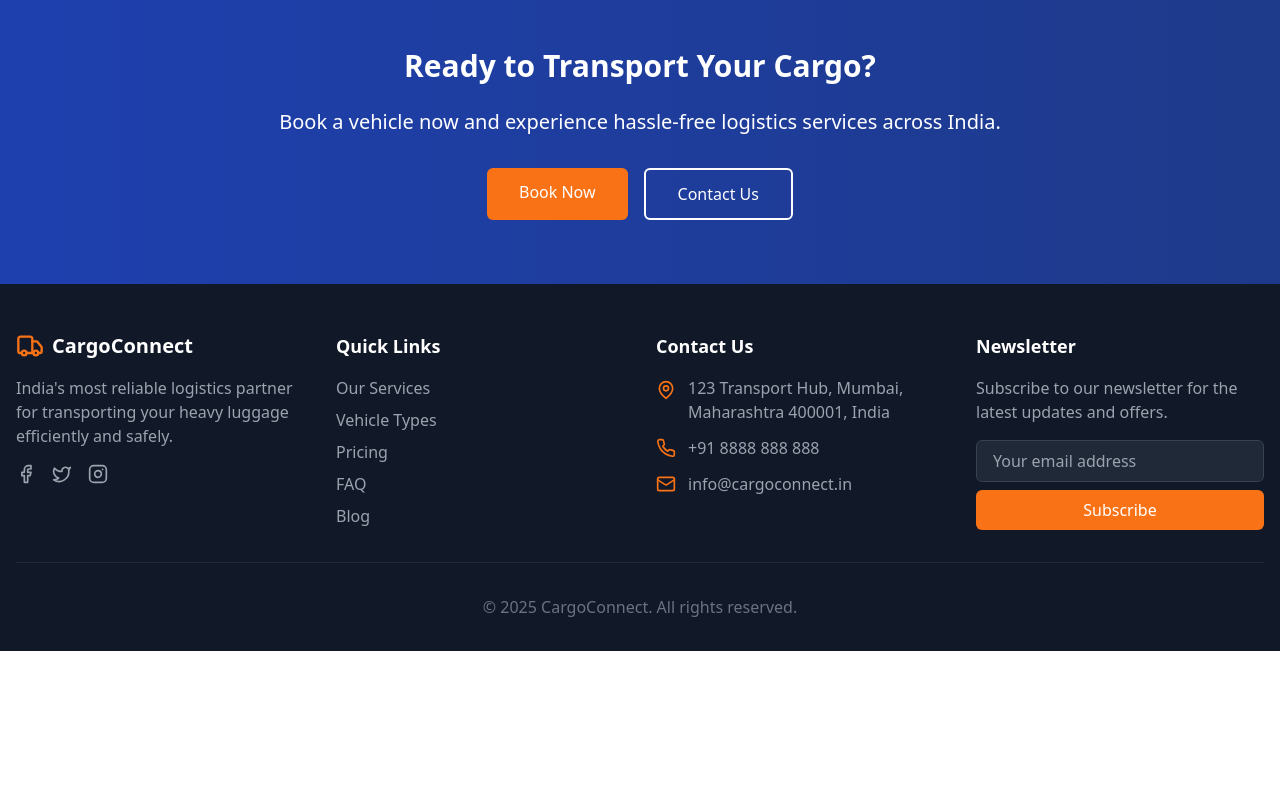
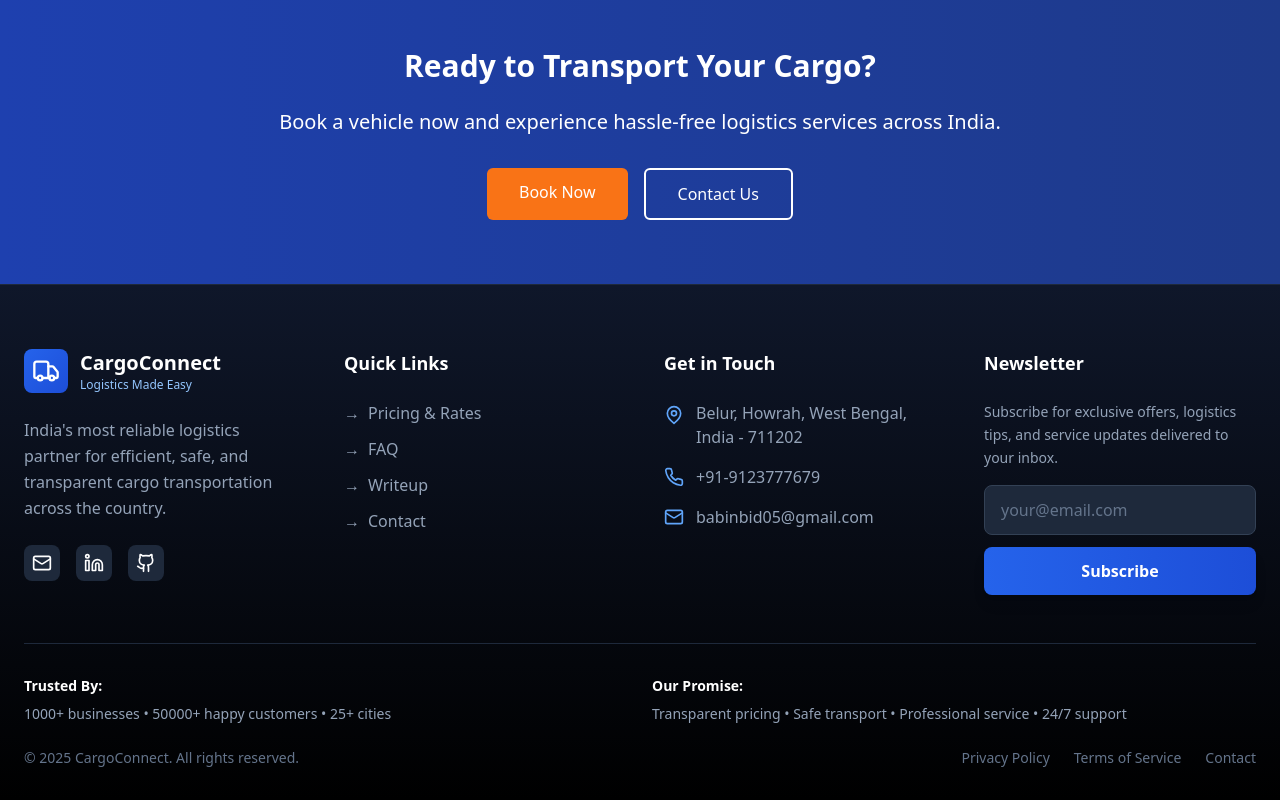
Before and after one commit to KGFCH2/CargoConnect, a React (Vite) app: page / in a window 1280 px wide. Shown: the part 3130-3930 px from the top of the page. Before the commit the page ends 3781 px from the top, so only its background shows below. Built offline with nearby package versions, Linux system fonts and the light colour scheme.

Commit message:
Footer Section Updated

```diff
--- a/index.html
+++ b/index.html
@@ -1,13 +1,16 @@
 <!doctype html>
 <html lang="en">
+
 <head>
   <meta charset="UTF-8" />
   <link rel="icon" type="image/svg+xml" href="/favicon.svg" />
   <meta name="viewport" content="width=device-width, initial-scale=1.0" />
   <title>CargoConnect - India's Logistics Partner</title>
 </head>
+
 <body>
   <div id="root"></div>
   <script type="module" src="/src/main.tsx"></script>
 </body>
+
 </html>
--- a/src/components/Footer.tsx
+++ b/src/components/Footer.tsx
@@ -1,61 +1,98 @@
-import React from 'react';
-import { Truck, Facebook, Twitter, Instagram, Mail, Phone, MapPin } from 'lucide-react';
+import React, { useState } from 'react';
+import { Truck, Mail, Phone, MapPin, Github, Linkedin } from 'lucide-react';
 import { Link } from 'react-router-dom';
 
 const Footer: React.FC = () => {
+  const [email, setEmail] = useState('');
+  const [subscribeMessage, setSubscribeMessage] = useState('');
+  const [isSubscribing, setIsSubscribing] = useState(false);
+
+  const handleSubscribe = async (e: React.FormEvent) => {
+    e.preventDefault();
+    setIsSubscribing(true);
+
+    try {
+      const API_URL = import.meta.env.VITE_API_URL || 'http://localhost:3001';
+      const response = await fetch(`${API_URL}/api/subscribe`, {
+        method: 'POST',
+        headers: {
+          'Content-Type': 'application/json',
+        },
+        body: JSON.stringify({ email })
+      });
+
+      const data = await response.json();
+
+      if (response.ok) {
+        setSubscribeMessage(data.message);
+        setEmail('');
+        setTimeout(() => setSubscribeMessage(''), 5000);
+      } else {
+        setSubscribeMessage(data.error || 'Subscription failed');
+      }
+    } catch (error) {
+      setSubscribeMessage('Failed to connect to server. Make sure the backend is running.');
+    } finally {
+      setIsSubscribing(false);
+    }
+  };
   return (
-    <footer className="bg-gray-900 text-white pt-12 pb-8">
-      <div className="container mx-auto px-4">
-        <div className="grid grid-cols-1 md:grid-cols-2 lg:grid-cols-4 gap-8">
+    <footer className="bg-gradient-to-b from-slate-900 dark:from-slate-950 to-black dark:to-black text-white pt-16 pb-8 border-t border-slate-800 dark:border-slate-900 transition-colors duration-300">
+      <div className="container mx-auto px-6">
+        <div className="grid grid-cols-1 md:grid-cols-2 lg:grid-cols-4 gap-12 mb-12">
           {/* Company Info */}
-          <div>
-            <div className="flex items-center gap-2 mb-4">
-              <Truck size={28} className="text-orange-500" />
-              <span className="text-xl font-bold">CargoConnect</span>
+          <div className="group">
+            <div className="flex items-center gap-3 mb-6">
+              <div className="p-2 bg-gradient-to-br from-blue-600 to-blue-700 dark:from-blue-600 dark:to-blue-700 rounded-lg group-hover:scale-110 transition-transform duration-300">
+                <Truck size={28} className="text-white" />
+              </div>
+              <div>
+                <span className="text-xl font-bold group-hover:text-blue-400 transition-colors duration-300">CargoConnect</span>
+                <div className="text-xs text-blue-300">Logistics Made Easy</div>
+              </div>
             </div>
-            <p className="text-gray-400 mb-4">
-              India's most reliable logistics partner for transporting your heavy luggage efficiently and safely.
+            <p className="text-slate-400 dark:text-slate-500 mb-6 leading-relaxed group-hover:text-slate-300 dark:group-hover:text-slate-400 transition-colors duration-300">
+              India's most reliable logistics partner for efficient, safe, and transparent cargo transportation across the country.
             </p>
             <div className="flex gap-4">
-              <a href="#" className="text-gray-400 hover:text-white transition-colors">
-                <Facebook size={20} />
+              <a href="mailto:babinbid05@gmail.com" className="p-2 bg-slate-800 dark:bg-slate-700 hover:bg-green-600 dark:hover:bg-green-600 rounded-lg transition-all duration-500 ease-in-out transform hover:scale-110 hover:rotate-6" title="Send email">
+                <Mail size={20} />
               </a>
-              <a href="#" className="text-gray-400 hover:text-white transition-colors">
-                <Twitter size={20} />
+              <a href="https://www.linkedin.com/in/babin-bid-853728293/" className="p-2 bg-slate-800 dark:bg-slate-700 hover:bg-blue-600 dark:hover:bg-blue-600 rounded-lg transition-all duration-500 ease-in-out transform hover:scale-110 hover:rotate-6" title="LinkedIn Profile">
+                <Linkedin size={20} />
               </a>
-              <a href="#" className="text-gray-400 hover:text-white transition-colors">
-                <Instagram size={20} />
+              <a href="https://github.com/KGFCH2" className="p-2 bg-slate-800 dark:bg-slate-700 hover:bg-slate-600 dark:hover:bg-slate-600 rounded-lg transition-all duration-500 ease-in-out transform hover:scale-110 hover:rotate-6" title="GitHub Profile">
+                <Github size={20} />
               </a>
             </div>
           </div>
 
           {/* Quick Links */}
           <div>
-            <h3 className="text-lg font-semibold mb-4">Quick Links</h3>
-            <ul className="space-y-2">
+            <h3 className="text-lg font-bold mb-6">Quick Links</h3>
+            <ul className="space-y-3">
               <li>
-                <Link to="/services" className="text-gray-400 hover:text-white transition-colors">
-                  Our Services
+                <Link to="/pricing" className="text-slate-400 dark:text-slate-500 hover:text-blue-400 dark:hover:text-blue-400 transition-colors font-medium group inline-flex items-center">
+                  <span className="group-hover:translate-x-1 transition-transform duration-300">→</span>
+                  <span className="ml-2">Pricing & Rates</span>
                 </Link>
               </li>
               <li>
-                <Link to="/vehicles" className="text-gray-400 hover:text-white transition-colors">
-                  Vehicle Types
+                <Link to="/faq" className="text-slate-400 dark:text-slate-500 hover:text-blue-400 dark:hover:text-blue-400 transition-colors font-medium group inline-flex items-center">
+                  <span className="group-hover:translate-x-1 transition-transform duration-300">→</span>
+                  <span className="ml-2">FAQ</span>
                 </Link>
               </li>
               <li>
-                <Link to="/pricing" className="text-gray-400 hover:text-white transition-colors">
-                  Pricing
+                <Link to="/blog" className="text-slate-400 dark:text-slate-500 hover:text-blue-400 dark:hover:text-blue-400 transition-colors font-medium group inline-flex items-center">
+                  <span className="group-hover:translate-x-1 transition-transform duration-300">→</span>
+                  <span className="ml-2">Writeup</span>
                 </Link>
               </li>
               <li>
-                <Link to="/faq" className="text-gray-400 hover:text-white transition-colors">
-                  FAQ
-                </Link>
-              </li>
-              <li>
-                <Link to="/blog" className="text-gray-400 hover:text-white transition-colors">
-                  Blog
+                <Link to="/contact" className="text-slate-400 dark:text-slate-500 hover:text-blue-400 dark:hover:text-blue-400 transition-colors font-medium group inline-flex items-center">
+                  <span className="group-hover:translate-x-1 transition-transform duration-300">→</span>
+                  <span className="ml-2">Contact</span>
                 </Link>
               </li>
             </ul>
@@ -63,24 +100,24 @@ const Footer: React.FC = () => {
 
           {/* Contact Info */}
           <div>
-            <h3 className="text-lg font-semibold mb-4">Contact Us</h3>
-            <ul className="space-y-3">
-              <li className="flex items-start gap-3">
-                <MapPin size={20} className="text-orange-500 flex-shrink-0 mt-1" />
-                <span className="text-gray-400">
-                  123 Transport Hub, Mumbai, Maharashtra 400001, India
+            <h3 className="text-lg font-bold mb-6">Get in Touch</h3>
+            <ul className="space-y-4">
+              <li className="flex items-start gap-3 group">
+                <MapPin size={20} className="text-blue-400 dark:text-blue-400 flex-shrink-0 mt-1 group-hover:scale-110 transition-transform" />
+                <span className="text-slate-400 dark:text-slate-500 group-hover:text-slate-300 dark:group-hover:text-slate-400 transition-colors">
+                  Belur, Howrah, West Bengal, India - 711202
                 </span>
               </li>
-              <li className="flex items-center gap-3">
-                <Phone size={20} className="text-orange-500" />
-                <a href="tel:+918888888888" className="text-gray-400 hover:text-white transition-colors">
-                  +91 8888 888 888
+              <li className="flex items-center gap-3 group">
+                <Phone size={20} className="text-blue-400 dark:text-blue-400 flex-shrink-0 group-hover:scale-110 transition-transform" />
+                <a href="tel:+91-9123777679" className="text-slate-400 dark:text-slate-500 hover:text-blue-400 dark:hover:text-blue-400 transition-colors font-medium">
+                  +91-9123777679
                 </a>
               </li>
-              <li className="flex items-center gap-3">
-                <Mail size={20} className="text-orange-500" />
-                <a href="mailto:info@cargoconnect.in" className="text-gray-400 hover:text-white transition-colors">
-                  info@cargoconnect.in
+              <li className="flex items-center gap-3 group">
+                <Mail size={20} className="text-blue-400 dark:text-blue-400 flex-shrink-0 group-hover:scale-110 transition-transform" />
+                <a href="mailto:babinbid05@gmail.com" className="text-slate-400 dark:text-slate-500 hover:text-blue-400 dark:hover:text-blue-400 transition-colors font-medium">
+                  babinbid05@gmail.com
                 </a>
               </li>
             </ul>
@@ -88,30 +125,58 @@ const Footer: React.FC = () => {
 
           {/* Newsletter */}
           <div>
-            <h3 className="text-lg font-semibold mb-4">Newsletter</h3>
-            <p className="text-gray-400 mb-4">
-              Subscribe to our newsletter for the latest updates and offers.
+            <h3 className="text-lg font-bold mb-6">Newsletter</h3>
+            <p className="text-slate-400 dark:text-slate-500 mb-4 text-sm leading-relaxed">
+              Subscribe for exclusive offers, logistics tips, and service updates delivered to your inbox.
             </p>
-            <form className="space-y-2">
+            <form className="space-y-3" onSubmit={handleSubscribe}>
               <input
                 type="email"
-                placeholder="Your email address"
-                className="w-full px-4 py-2 rounded-md bg-gray-800 border border-gray-700 focus:outline-none focus:ring-2 focus:ring-orange-500 text-white"
+                value={email}
+                onChange={(e) => setEmail(e.target.value)}
+                placeholder="your@email.com"
+                className="w-full px-4 py-3 rounded-lg bg-slate-800 dark:bg-slate-700 border border-slate-700 dark:border-slate-600 focus:outline-none focus:ring-2 focus:ring-blue-500 dark:focus:ring-blue-500 focus:border-transparent text-white placeholder-slate-500 dark:placeholder-slate-600 transition-all hover:border-slate-600 dark:hover:border-slate-500"
+                required
               />
               <button
                 type="submit"
-                className="w-full bg-orange-500 hover:bg-orange-600 text-white font-medium py-2 rounded-md transition-colors"
+                disabled={isSubscribing}
+                className="w-full bg-gradient-to-r from-blue-600 to-blue-700 dark:from-blue-600 dark:to-blue-700 hover:from-blue-700 hover:to-blue-800 dark:hover:from-blue-700 dark:hover:to-blue-800 text-white font-bold py-3 rounded-lg transition-all duration-500 ease-in-out shadow-lg hover:shadow-xl transform hover:scale-105 hover:-translate-y-1 disabled:opacity-70 disabled:cursor-not-allowed"
+                title="Subscribe to our newsletter for updates"
               >
-                Subscribe
+                {isSubscribing ? 'Subscribing...' : 'Subscribe'}
               </button>
+              {subscribeMessage && (
+                <p className={`text-sm text-center ${subscribeMessage.includes('success') || subscribeMessage.includes('Successfully') || subscribeMessage.includes('Thank you') ? 'text-green-400' : 'text-red-400'}`}>
+                  {subscribeMessage}
+                </p>
+              )}
             </form>
           </div>
         </div>
 
-        <div className="border-t border-gray-800 mt-8 pt-8">
-          <p className="text-center text-gray-500">
-            &copy; {new Date().getFullYear()} CargoConnect. All rights reserved.
-          </p>
+        <div className="border-t border-slate-800 dark:border-slate-900 pt-8">
+          <div className="grid md:grid-cols-2 gap-6 mb-6">
+            <div className="text-slate-400 dark:text-slate-500 text-sm hover:text-slate-300 dark:hover:text-slate-400 transition-colors duration-300">
+              <p className="font-bold text-white mb-2">Trusted By:</p>
+              <p>1000+ businesses • 50000+ happy customers • 25+ cities</p>
+            </div>
+            <div className="text-slate-400 dark:text-slate-500 text-sm text-right md:text-left hover:text-slate-300 dark:hover:text-slate-400 transition-colors duration-300">
+              <p className="font-bold text-white mb-2">Our Promise:</p>
+              <p>Transparent pricing • Safe transport • Professional service • 24/7 support</p>
+            </div>
+          </div>
+
+          <div className="flex flex-col md:flex-row justify-between items-center gap-4">
+            <p className="text-slate-500 dark:text-slate-600 text-sm">
+              &copy; {new Date().getFullYear()} CargoConnect. All rights reserved.
+            </p>
+            <div className="flex gap-6 text-sm text-slate-500 dark:text-slate-600">
+              <a href="#" className="hover:text-blue-400 dark:hover:text-blue-400 transition-colors">Privacy Policy</a>
+              <a href="#" className="hover:text-blue-400 dark:hover:text-blue-400 transition-colors">Terms of Service</a>
+              <a href="#" className="hover:text-blue-400 dark:hover:text-blue-400 transition-colors">Contact</a>
+            </div>
+          </div>
         </div>
       </div>
     </footer>
```
Also changed, not shown: 1 other file (tests, documents, lock files or other folders). Lines whose indentation alone changed are shown as unchanged.
